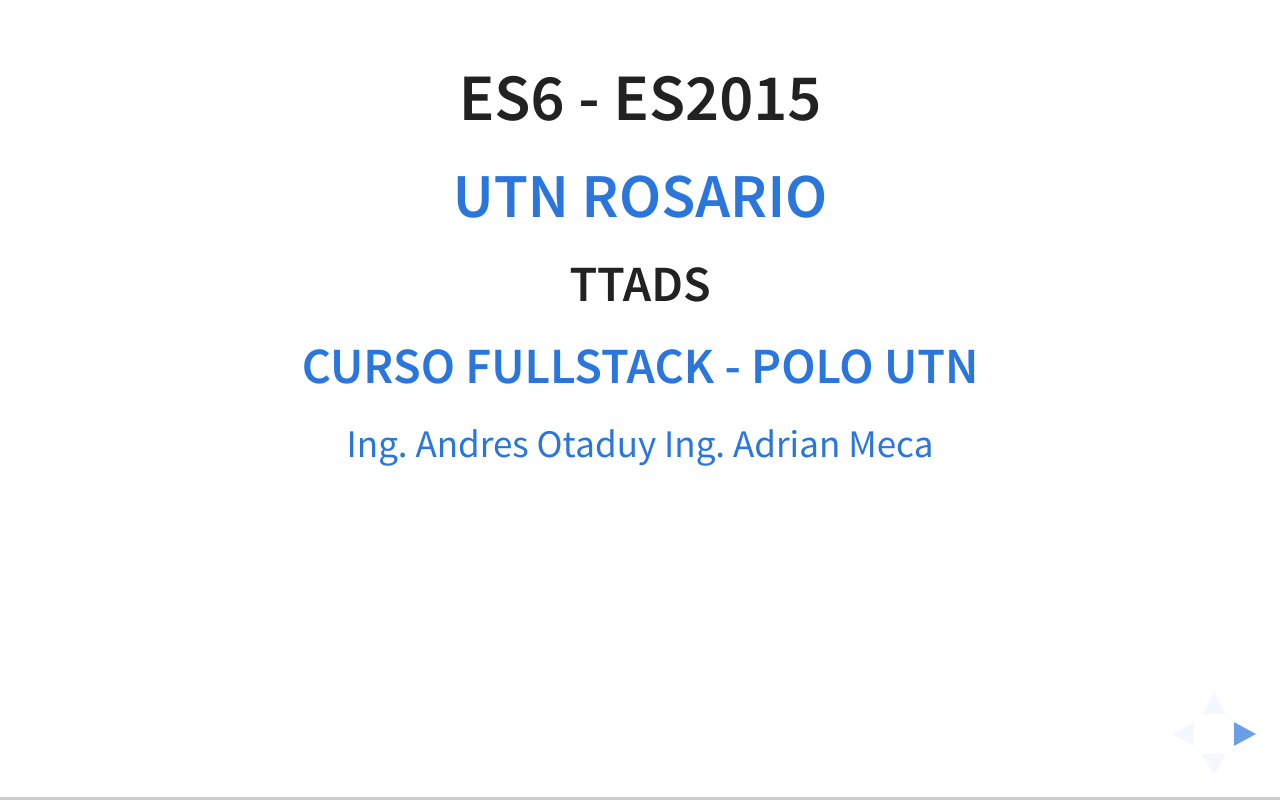
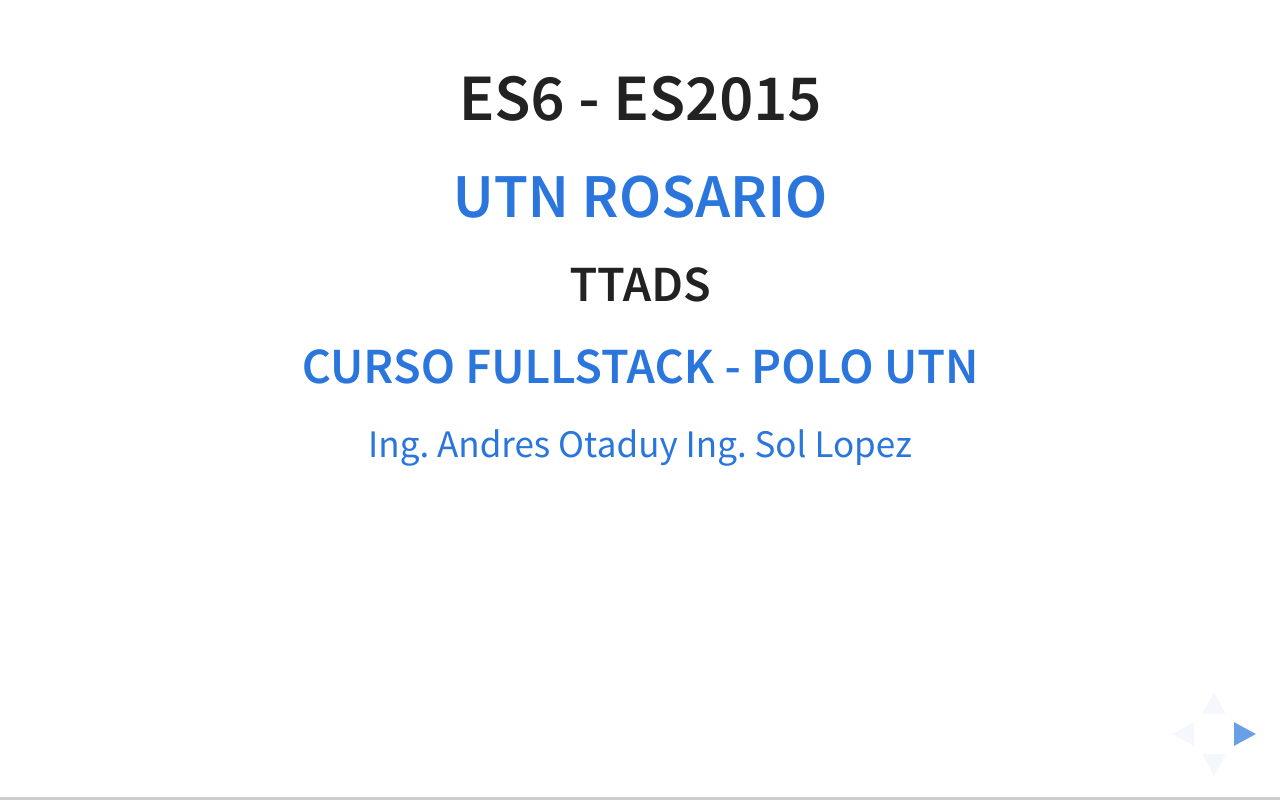
Before and after one commit to curso-fullstack-polo-utn-rosario/presentacion-es6, a website: page index.html in a window 1280 px wide. Drawn offline with Linux system fonts and the light colour scheme.

Commit message:
fix: presentaciones caratulas sol

```diff
--- a/index.html
+++ b/index.html
@@ -37,7 +37,7 @@
                     </h3>
                     <p>
                       <a href="https://github.com/aotaduy">Ing. Andres Otaduy</a>
-                      <a href="https://github.com/adrianmeca">Ing. Adrian Meca</a>
+                        <a href="https://github.com/solopez">Ing. Sol Lopez</a>
 
                     </p>
                 </section>
```
